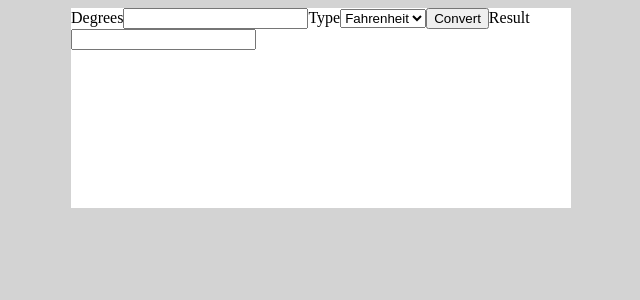
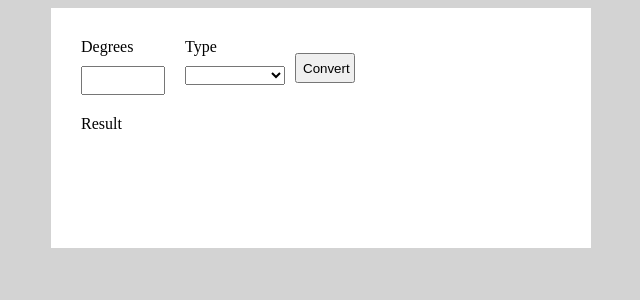
Before and after one commit to vladmir26/Mini-project-Vue, a Vue app: page / in a window 1280 px wide. Shown: the top 300 px of the page, without its empty margins (319-959 px from the left). Built offline with nearby package versions, Linux system fonts and the light colour scheme.

Commit message:
Finished the converter using v-model, finished the layout

```diff
--- a/src/components/App.vue
+++ b/src/components/App.vue
@@ -1,14 +1,14 @@
-<script>
-
-</script>
-
 <template>
   <div class="converter container">
+  <div class="converter__primary-wrapper">
   <div class="converter__inner-wrapper">
-      <label>Degrees</label>
-      <input type="number">
-      <label>Type</label>
-      <select>
+  <div class="converter__wrapper">
+      <label class="converter__label">Degrees</label>
+      <input class="converter__input" type="number" v-model="number">
+  </div>
+  <div class="converter__wrapper">
+      <label class="converter__label">Type</label>
+      <select class="converter__select" v-model="degree">
         <option>
           Fahrenheit
         </option>
@@ -16,12 +16,38 @@
           Celsius
         </option>
       </select>
-      <button type="button">Convert</button>
-      <label>Result</label>
-      <input type="number">
+  </div>
+      <button class="converter__button" type="button" @click="ConvertDegrees">Convert</button>
+  </div>
+  <div class="converter__wrapper">
+      <label class="converter__label">Result</label>
+      <input class="converter__input converter__input--result" type="number" v-model="result">
+  </div>
   </div>
   </div>
 </template>
+
+<script>
+export default {
+  data() {
+    return {
+      number: '',
+      degree: '',
+      result: ''
+    }
+  },
+  methods: {
+    ConvertDegrees() {
+      if (this.degree === 'Fahrenheit' && this.number) {
+          this.result = ((this.number - 32) * 5/9).toFixed(2)
+      }
+      if (this.degree === 'Celsius' && this.number) {
+        this.result = ((this.number * 9/5) + 32).toFixed(2)
+      }
+    }
+  }
+}
+</script>
 
 <style lang="scss">
 body {
@@ -38,11 +64,53 @@ body {
   justify-content: center;
   align-items: center;
 
-  &__inner-wrapper {
+  &__primary-wrapper {
     width: 500px;
     height: 200px;
     background-color: white;
-}
+    padding: 20px;
+  }
+
+  &__inner-wrapper {
+    display: flex;
+  }
+
+  &__wrapper {
+    display: flex;
+    flex-direction: column;
+  }
+
+  &__input {
+    width: 70px;
+    padding: 5px;
+    margin: 10px;
+  }
+
+  &__input--result {
+    border: none;
+    outline: none;
+  }
+
+  &__input::-webkit-outer-spin-button,
+  &__input::-webkit-inner-spin-button  {
+    appearance: none;
+  }
+
+  &__label {
+     padding-left: 10px;
+     padding-top: 10px;
+  }
+  &__select {
+    width: 100px;
+    margin: 10px;
+  }
+
+  &__button {
+    width: 60px;
+    height: 30px;
+    margin-top: 25px;
+    text-align: center;
+  }
 
 }
 </style>
```
